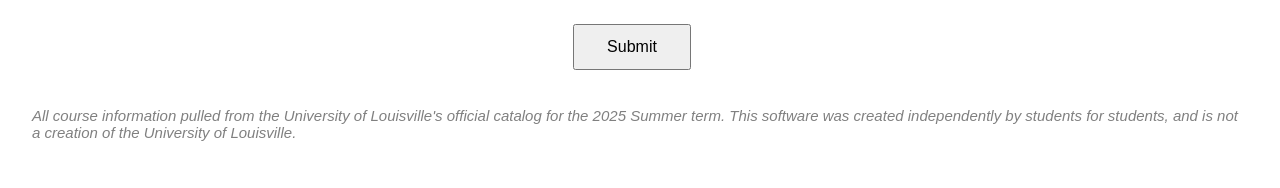
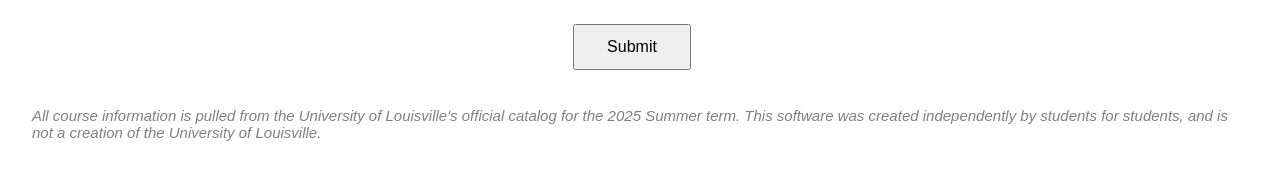
Before and after one commit to lproge01/CSE350, a Flask app: page / in a window 1280 px wide. Shown: the part 839-1027 px from the top of the page. Run offline with Flask 3, Linux system fonts and the light colour scheme.

Commit message:
edited footer

```diff
--- a/templates/index.html
+++ b/templates/index.html
@@ -285,7 +285,7 @@
     </div>
   </div>
   <br>
-  <p style="font-size: 15px; color: grey"><i>All course information pulled from the University of Louisville's official catalog for the 2025 Summer term. This software was created independently by students for students, and is not a creation of the University of Louisville.</i></p>
+  <p style="font-size: 15px; color: grey"><i>All course information is pulled from the University of Louisville's official catalog for the 2025 Summer term. This software was created independently by students for students, and is not a creation of the University of Louisville.</i></p>
   </form>
 </body>
 </html>
```
